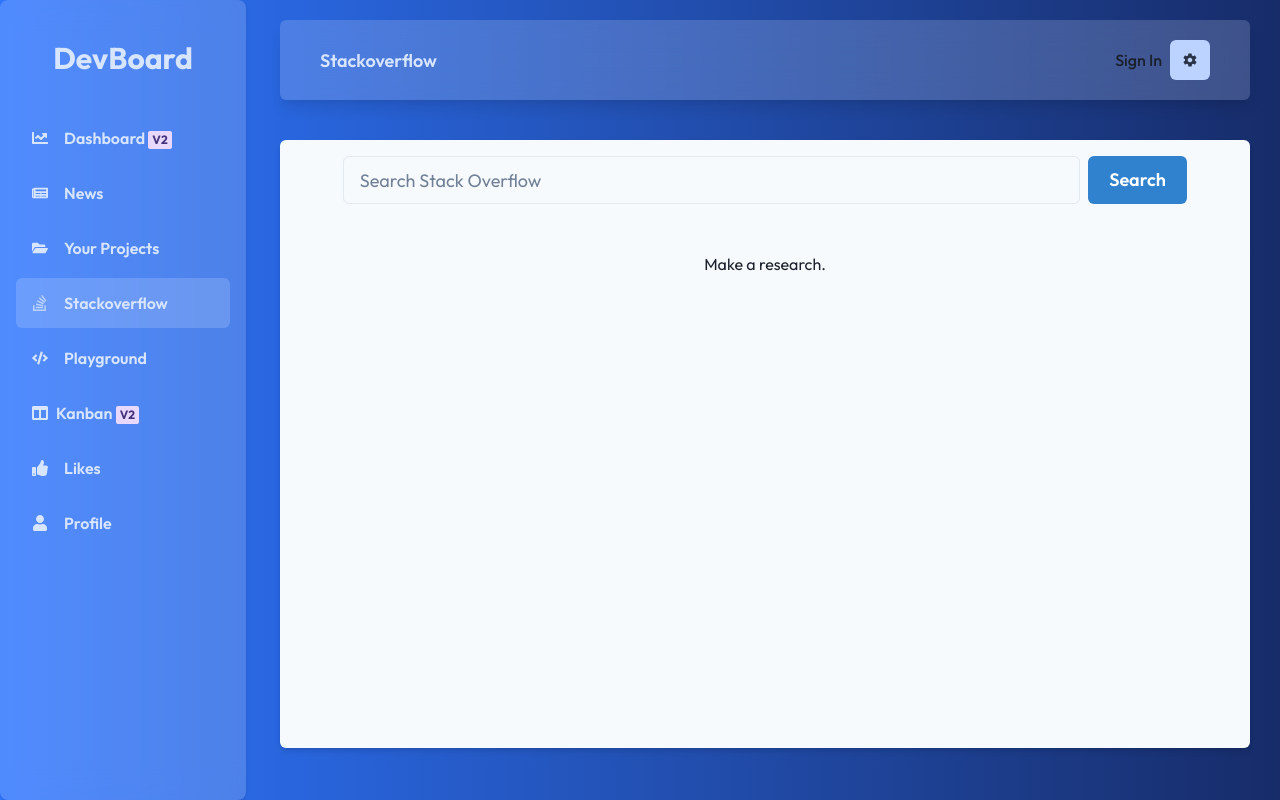
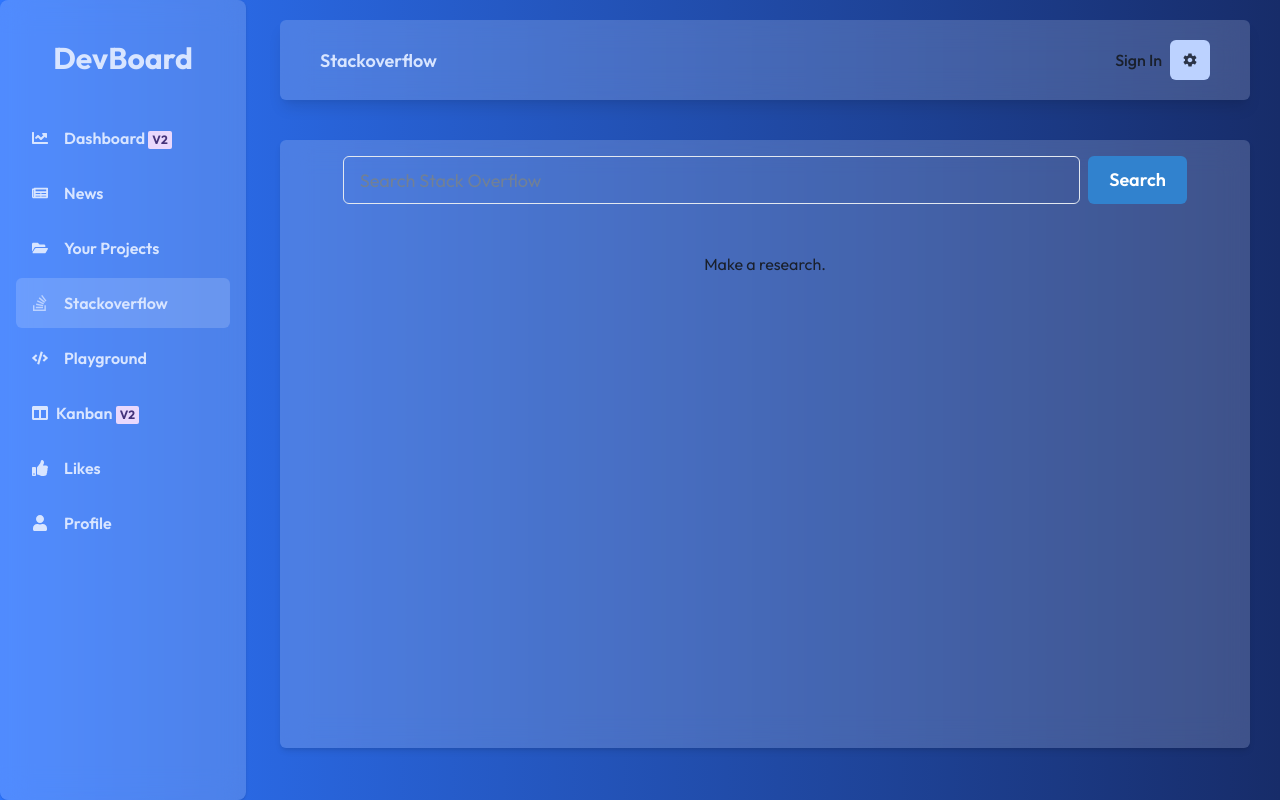
Before and after one commit to TessFanny/devBoard, a React (Vite) app in the folder DevBoard/: page /stackoverflow in a window 1280 px wide. Built offline with nearby package versions, Linux system fonts and the light colour scheme; sample sign-in values are in the browser's storage.

Commit message:
fix css on stackoverflow and post

```diff
--- a/DevBoard/src/components/StackOverflowSearch/StackOverflowSearch.jsx
+++ b/DevBoard/src/components/StackOverflowSearch/StackOverflowSearch.jsx
@@ -58,6 +58,9 @@
         p="4"
         flexDir="column"
         align="center"
+        bgColor="bgPrimary"
+        style={{'backdrop-filter': 'blur(15px)'}}
+        zIndex='5'
       >
         {/* /* This is the search form / */}
         <form
--- a/DevBoard/src/components/posts/Posts.jsx
+++ b/DevBoard/src/components/posts/Posts.jsx
@@ -31,7 +31,7 @@
               zIndex={1}>
             <Box width="100%"
                  h="100%"
-                 overflowY="scroll">
+                 overflowY="auto">
             {liked_posts && posts ? (
                 posts.map((post) => (
                     <Post key={post.id}
--- a/DevBoard/src/components/repositories/repositories.jsx
+++ b/DevBoard/src/components/repositories/repositories.jsx
@@ -85,7 +85,7 @@
           boxShadow="lg"
           p="4"
           zIndex={1}>
-      <Box h="100%" w="100%" overflowY="scroll">
+      <Box h="100%" w="100%" overflowY="auto">
 
       {githubLogged ? (
         <>
```
